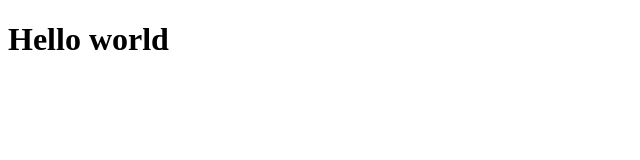
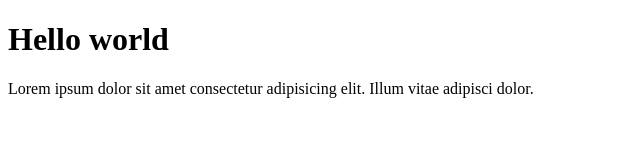
Before and after one commit to Nizar-230/test-git-in-2, a plain HTML site: page index.html in a window 1280 px wide. Shown: the whole page, without its empty margins (0-640 px from the left). Drawn offline with Linux system fonts and the light colour scheme.

Commit message:
menambahlkan paragraph

```diff
--- a/index.html
+++ b/index.html
@@ -7,5 +7,6 @@
 </head>
 <body>
     <h1>Hello world</h1>
+    <p>Lorem ipsum dolor sit amet consectetur adipisicing elit. Illum vitae adipisci dolor.</p>
 </body>
 </html>
```
